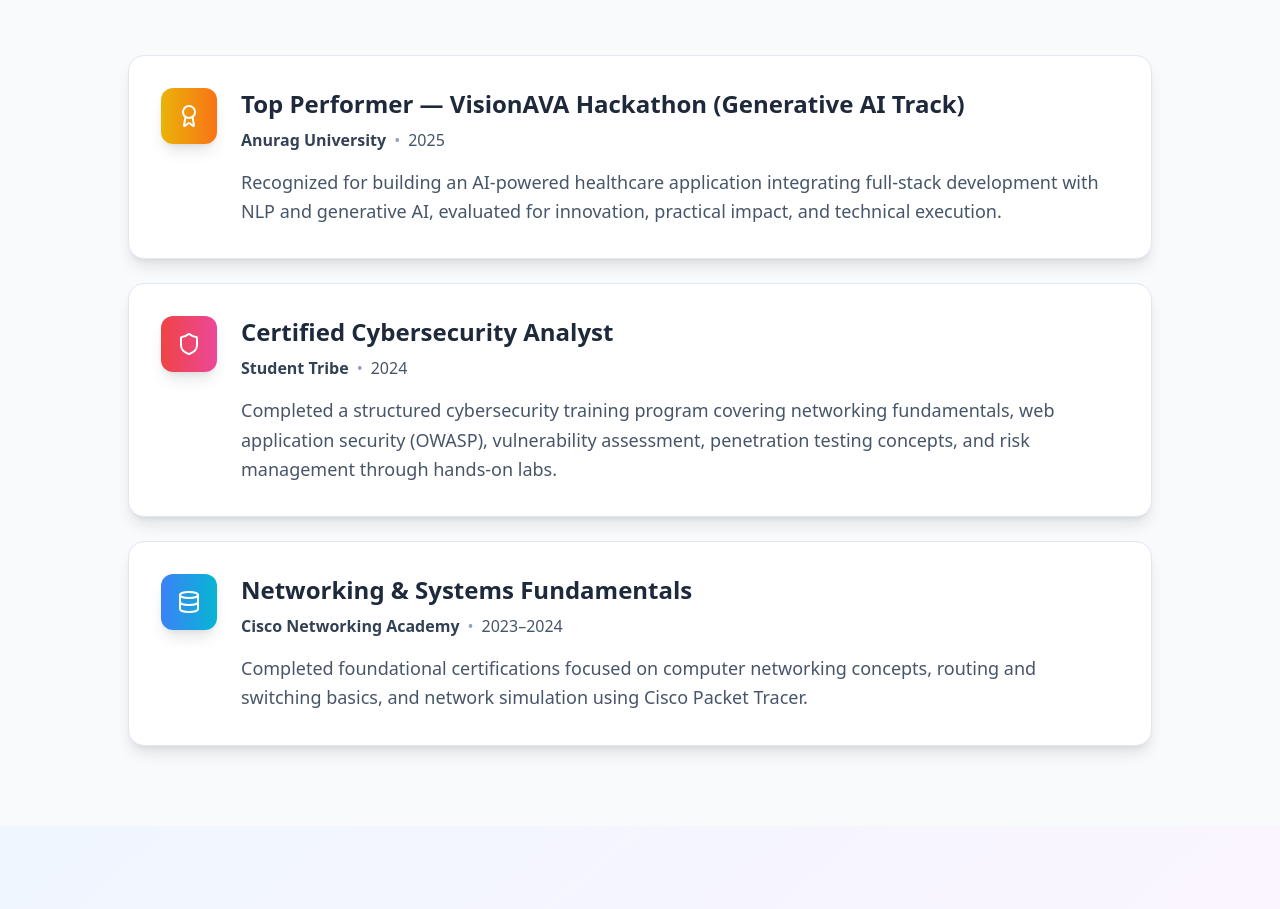
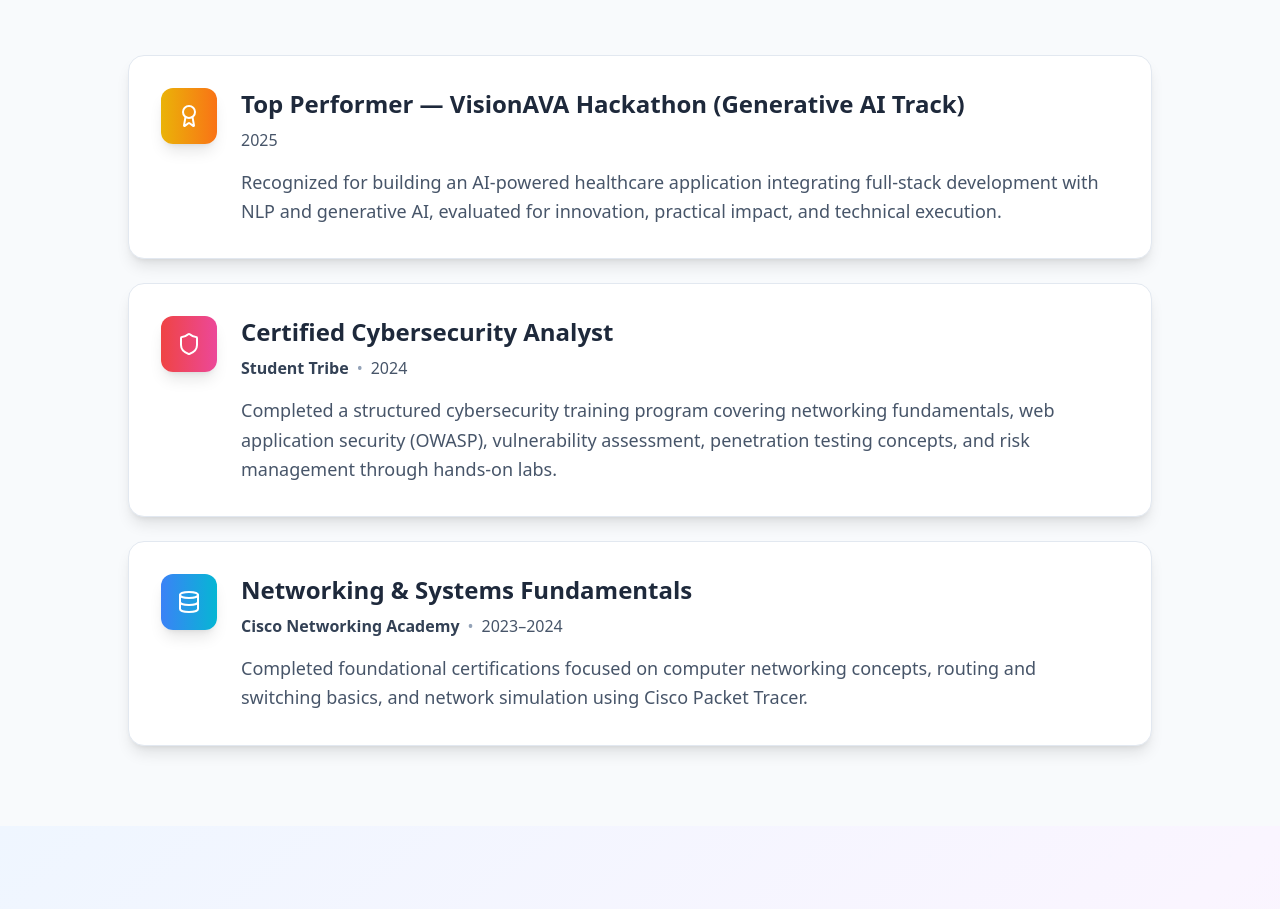
Before and after one commit to Abhi-0930/abhi-portfolio, a React (Vite) app: page / in a window 1280 px wide. Shown: the part 8700-9609 px from the top of the page. Built offline with nearby package versions, Linux system fonts and the light colour scheme.

Commit message:
first commit

```diff
--- a/src/App.jsx
+++ b/src/App.jsx
@@ -640,7 +640,7 @@
   const achievements = [
     {
       title: "Top Performer — VisionAVA Hackathon (Generative AI Track)",
-      organization: "Anurag University",
+      organization: "",
       year: "2025",
       description: "Recognized for building an AI-powered healthcare application integrating full-stack development with NLP and generative AI, evaluated for innovation, practical impact, and technical execution.",
       icon: <Award className="w-6 h-6" />,
@@ -692,8 +692,12 @@
                       {achievement.title}
                     </h3>
                     <div className="flex flex-wrap items-center gap-2 text-slate-600">
-                      <span className="font-semibold text-slate-700">{achievement.organization}</span>
-                      <span className="text-slate-400">•</span>
+                      {achievement.organization && (
+                        <>
+                          <span className="font-semibold text-slate-700">{achievement.organization}</span>
+                          <span className="text-slate-400">•</span>
+                        </>
+                      )}
                       <span>{achievement.year}</span>
                     </div>
                   </div>
```
